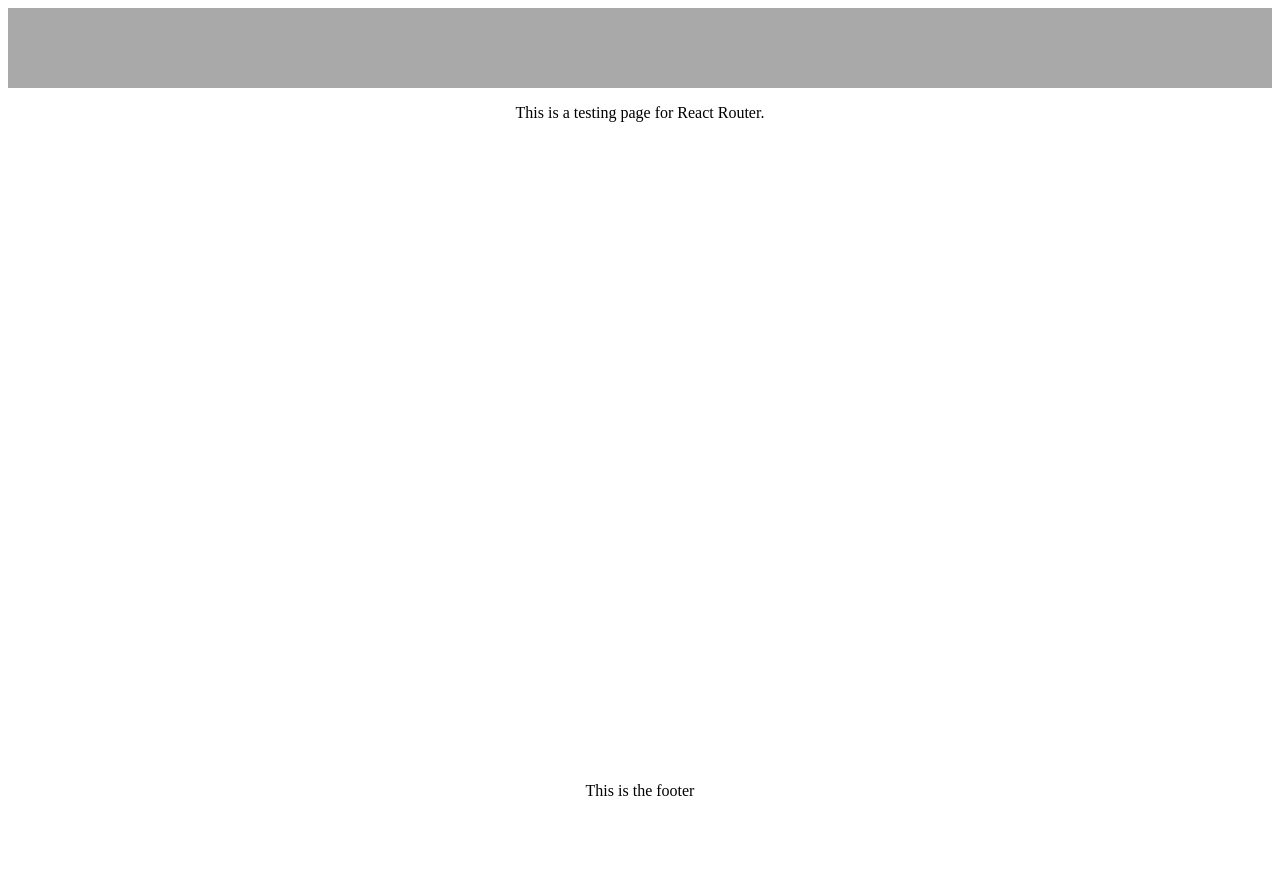
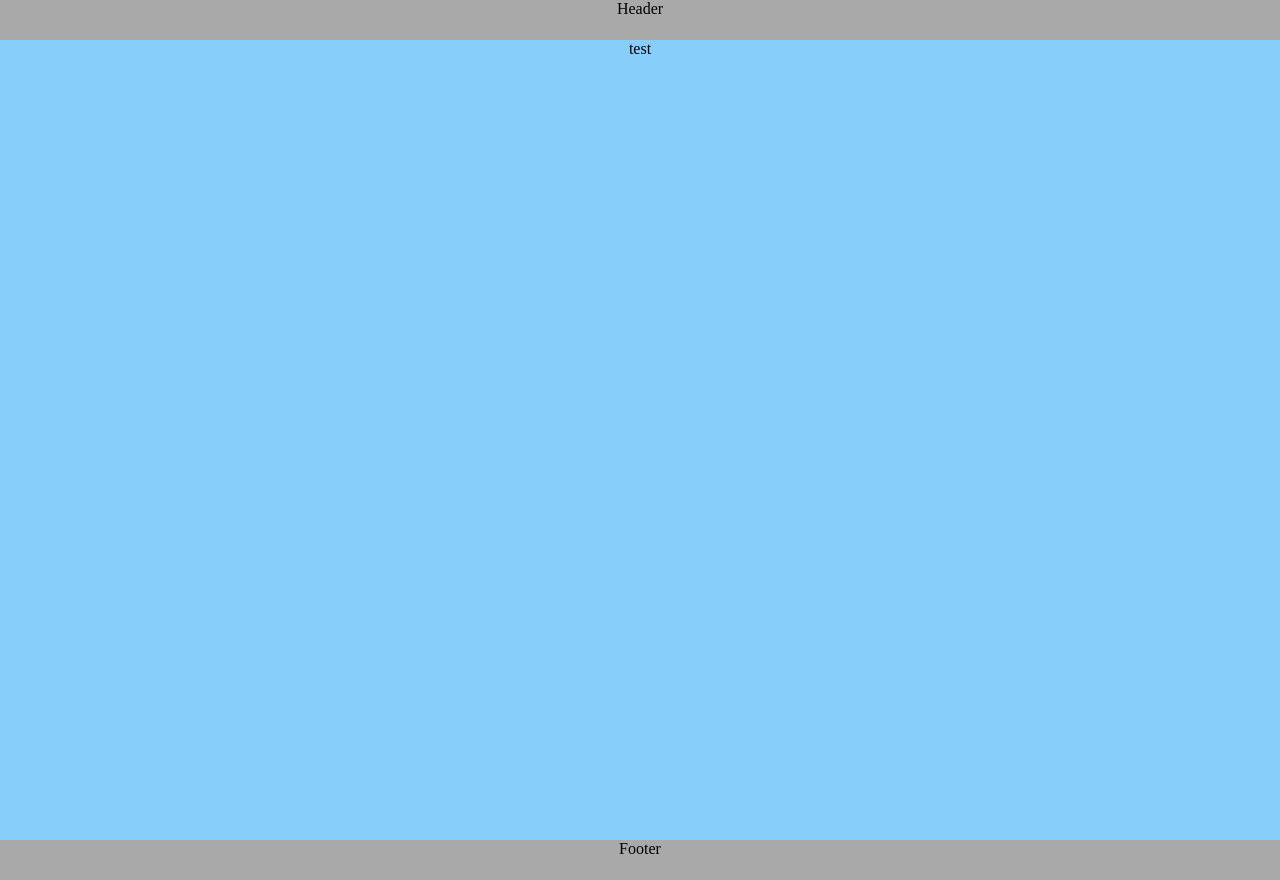
Before and after one commit to DigitalWatergun/old-reminder-app, a React (Create React App) app in the folder reminder_web/: page / in a window 1280 px wide. Before the commit the page ends 800 px from the top, so only its background shows below. Built offline with nearby package versions, Linux system fonts and the light colour scheme.

Commit message:
Add Header and Footer components and fix styling

```diff
--- a/reminder_web/public/styles.css
+++ b/reminder_web/public/styles.css
@@ -1,12 +1,19 @@
 body {
     text-align: center;
+    margin: 0;
 }
 
-footer {
-    position:absolute;
-    left:0;
-    bottom:0;
-    right:0;
+
+.container {
+    display: flex;
+    flex-direction: column;
+    height: 100%;
+}
+
+.content {
+    background-color: lightskyblue;
+    min-height: 100vh;
+    width: auto;
 }
 
 .createReminderForm {
@@ -14,9 +21,13 @@ footer {
     text-align: left;
 }
 
-.headerFooter {
-    display:flex;
-    flex: 1;
+.footer {
+    background-color: darkgray;
+    width: 100%;
+    height: 40px;
+}
+
+.header {
     background-color: darkgray;
     width: 100%;
     height: 40px;
--- a/reminder_web/src/components/Footer.jsx
+++ b/reminder_web/src/components/Footer.jsx
@@ -2,6 +2,6 @@ import React from "react";
 
 export const Footer = () => {
     return (
-        <footer>This is the footer</footer>
+        <div className="footer">Footer</div>
     )
 }
--- a/reminder_web/src/components/Header.jsx
+++ b/reminder_web/src/components/Header.jsx
@@ -1,14 +1,7 @@
 import React from "react";
 
-export const Header = (props) => {
-    const {content} = props
+export const Header = () => {
     return (
-        <div>
-            <div className="headerFooter"></div>
-                <div>
-                    {content}
-                </div>
-            <div className="headerFooter"></div>
-        </div>
+        <div className="header">Header</div>
     )
 }
--- /dev/null
+++ b/reminder_web/src/components/HeaderFooter.jsx
@@ -0,0 +1,15 @@
+import React from "react";
+import { Header } from "./Header";
+import { Footer } from "./Footer"
+
+export const HeaderFooter = (props) => {
+    return (
+        <div className="container">
+            <Header/>
+            <div className="content">
+                {props.children}
+            </div>
+            <Footer/>
+        </div>
+    )
+}
--- a/reminder_web/src/pages/CreateRemindersPage.jsx
+++ b/reminder_web/src/pages/CreateRemindersPage.jsx
@@ -1,12 +1,13 @@
 import React from "react";
 import { CreateReminder } from "../components/CreateReminder";
+import { HeaderFooter } from "../components/HeaderFooter";
 
 export const CreateRemindersPage = () => {
 
     return (
-        <div>
+        <HeaderFooter>
             <h1 className="title">Create Reminder</h1>
             <CreateReminder/>
-        </div>
+        </HeaderFooter>
     )
 }
--- a/reminder_web/src/pages/RemindersPage.jsx
+++ b/reminder_web/src/pages/RemindersPage.jsx
@@ -1,6 +1,7 @@
 import React, { useState, useEffect } from "react";
 import { Link } from "react-router-dom";
 import { Reminder } from "../components/Reminder";
+import { HeaderFooter } from "../components/HeaderFooter";
 
 export const RemindersPage = () => {
     const [reminders, setReminders] = useState([]);
@@ -39,7 +40,7 @@ export const RemindersPage = () => {
         </div>
     } else {
         return (
-            <div>
+            <HeaderFooter>
                 <h1 className="title">Reminders Page</h1>
                 {reminders.map((reminders, index) => {
                     return <Reminder key={index} data={reminders} />
@@ -47,7 +48,7 @@ export const RemindersPage = () => {
                 <Link to="/reminders/create">
                     <button>Create Reminder</button>
                 </Link>
-            </div>
+            </HeaderFooter>
         )
     }
 }
--- a/reminder_web/src/pages/Test.jsx
+++ b/reminder_web/src/pages/Test.jsx
@@ -1,13 +1,10 @@
 import React from "react";
-import { Header } from "../components/Header"
-import { Footer } from "../components/Footer"
+import { HeaderFooter } from "../components/HeaderFooter";
 
 export const Test = () => {
     return (
-        <div>
-            <Header/>
-            <p>This is a testing page for React Router.</p>
-            <Footer/>
-        </div>
+        <HeaderFooter>
+            test
+        </HeaderFooter>
     )
 }
```
Also changed, not shown: 1 other file (tests, documents, lock files or other folders).
